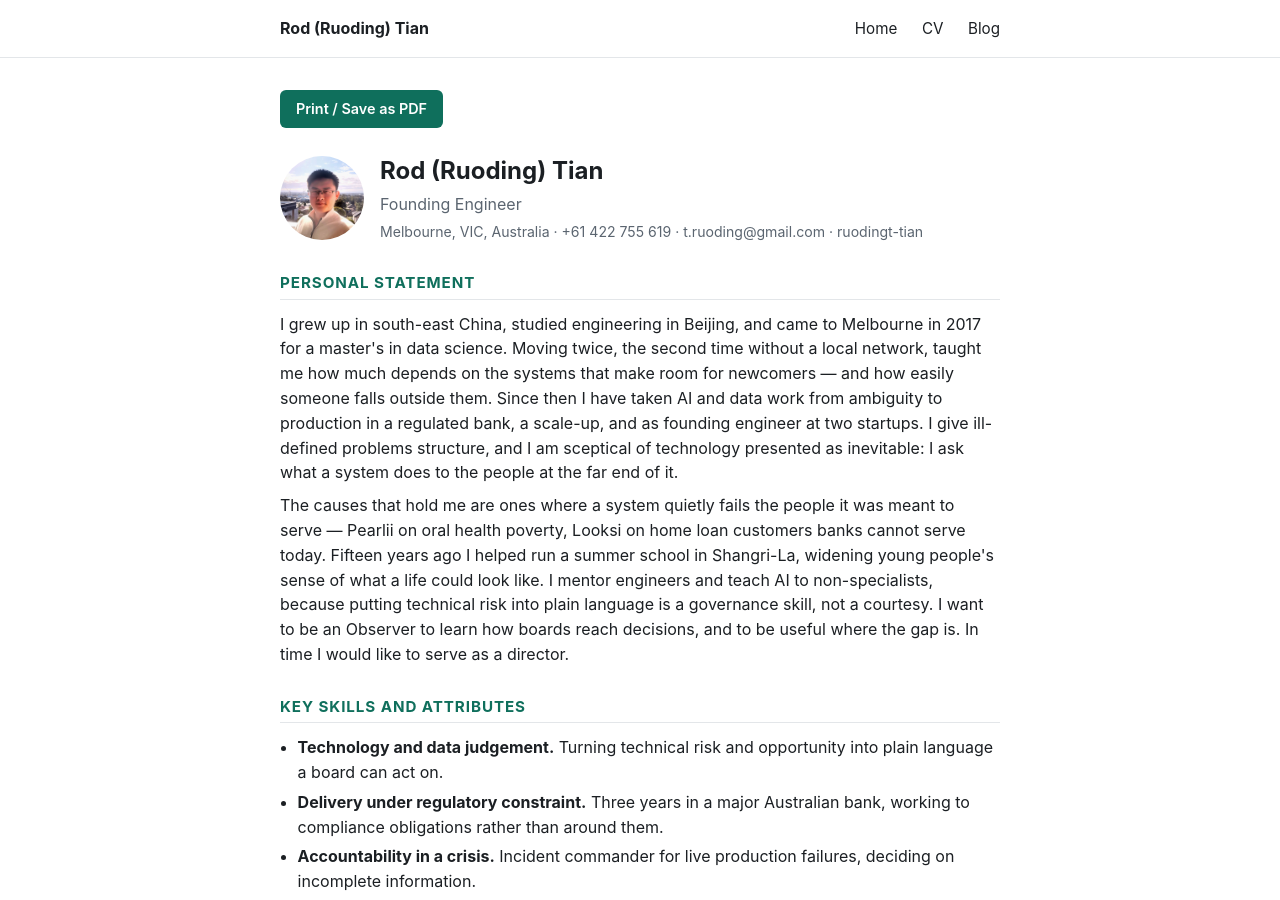
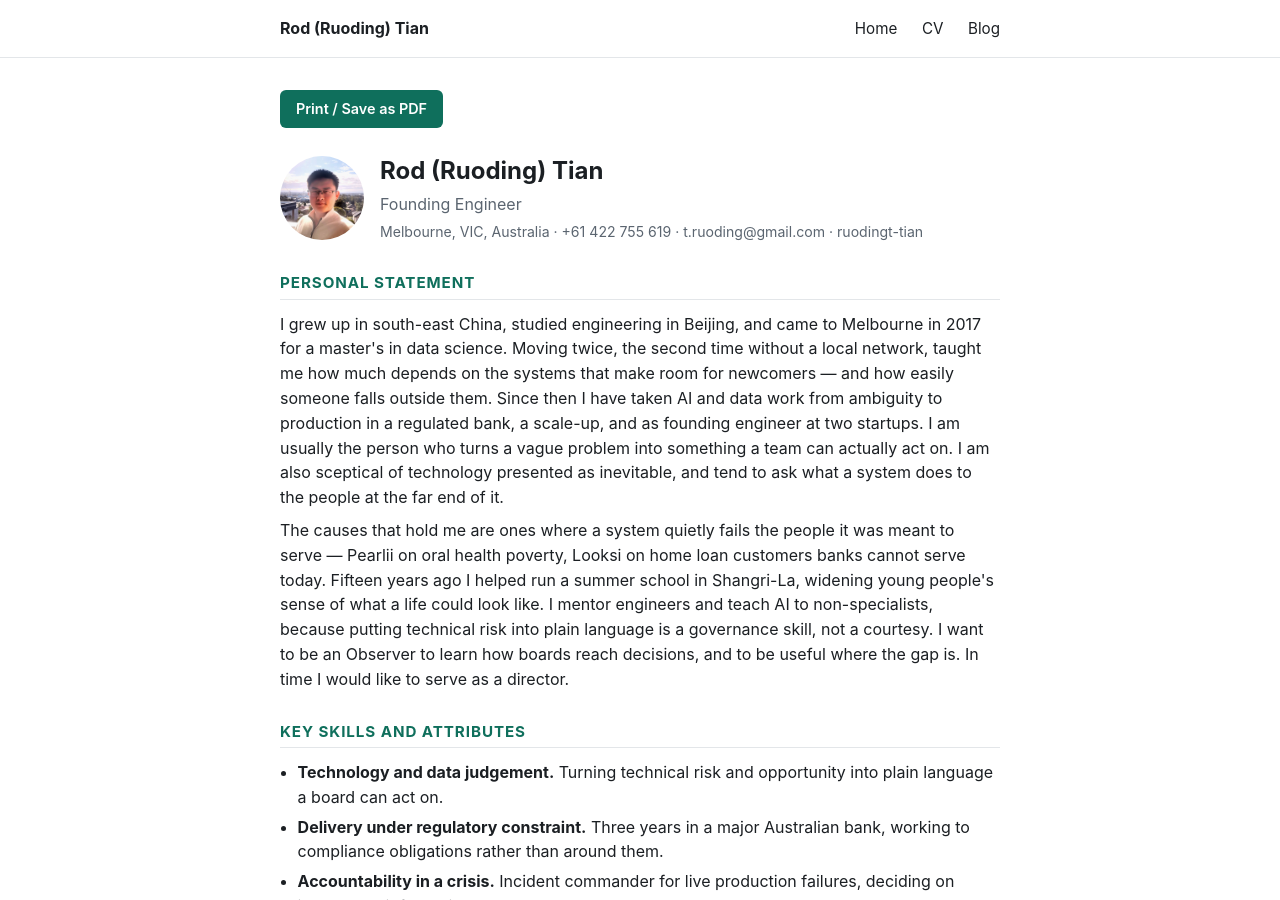
Before and after one commit to ruodingt/ruodingt.github.io, a Jekyll site: the page built from cv/index.md, in a window 1280 px wide and 900 px high. Built offline with Jekyll 4.4.1, drawn with Linux system fonts in a browser that asks for light colours.

Commit message:
Plainer wording in the statement, drop 'ill-defined'
Co-Authored-By: Claude Opus 5 (1M context) <noreply@anthropic.com>

```diff
--- a/_data/cv.yml
+++ b/_data/cv.yml
@@ -9,7 +9,7 @@ linkedin: "https://www.linkedin.com/in/ruodingt-tian/"
 # words, at the top, covering who you are, professional value, community
 # connection, and values/motivation.
 statement:
-  - "I grew up in south-east China, studied engineering in Beijing, and came to Melbourne in 2017 for a master's in data science. Moving twice, the second time without a local network, taught me how much depends on the systems that make room for newcomers &mdash; and how easily someone falls outside them. Since then I have taken AI and data work from ambiguity to production in a regulated bank, a scale-up, and as founding engineer at two startups. I give ill-defined problems structure, and I am sceptical of technology presented as inevitable: I ask what a system does to the people at the far end of it."
+  - "I grew up in south-east China, studied engineering in Beijing, and came to Melbourne in 2017 for a master's in data science. Moving twice, the second time without a local network, taught me how much depends on the systems that make room for newcomers &mdash; and how easily someone falls outside them. Since then I have taken AI and data work from ambiguity to production in a regulated bank, a scale-up, and as founding engineer at two startups. I am usually the person who turns a vague problem into something a team can actually act on. I am also sceptical of technology presented as inevitable, and tend to ask what a system does to the people at the far end of it."
   - "The causes that hold me are ones where a system quietly fails the people it was meant to serve &mdash; Pearlii on oral health poverty, Looksi on home loan customers banks cannot serve today. Fifteen years ago I helped run a summer school in Shangri-La, widening young people's sense of what a life could look like. I mentor engineers and teach AI to non-specialists, because putting technical risk into plain language is a governance skill, not a courtesy. I want to be an Observer to learn how boards reach decisions, and to be useful where the gap is. In time I would like to serve as a director."
 
 attributes:
```
